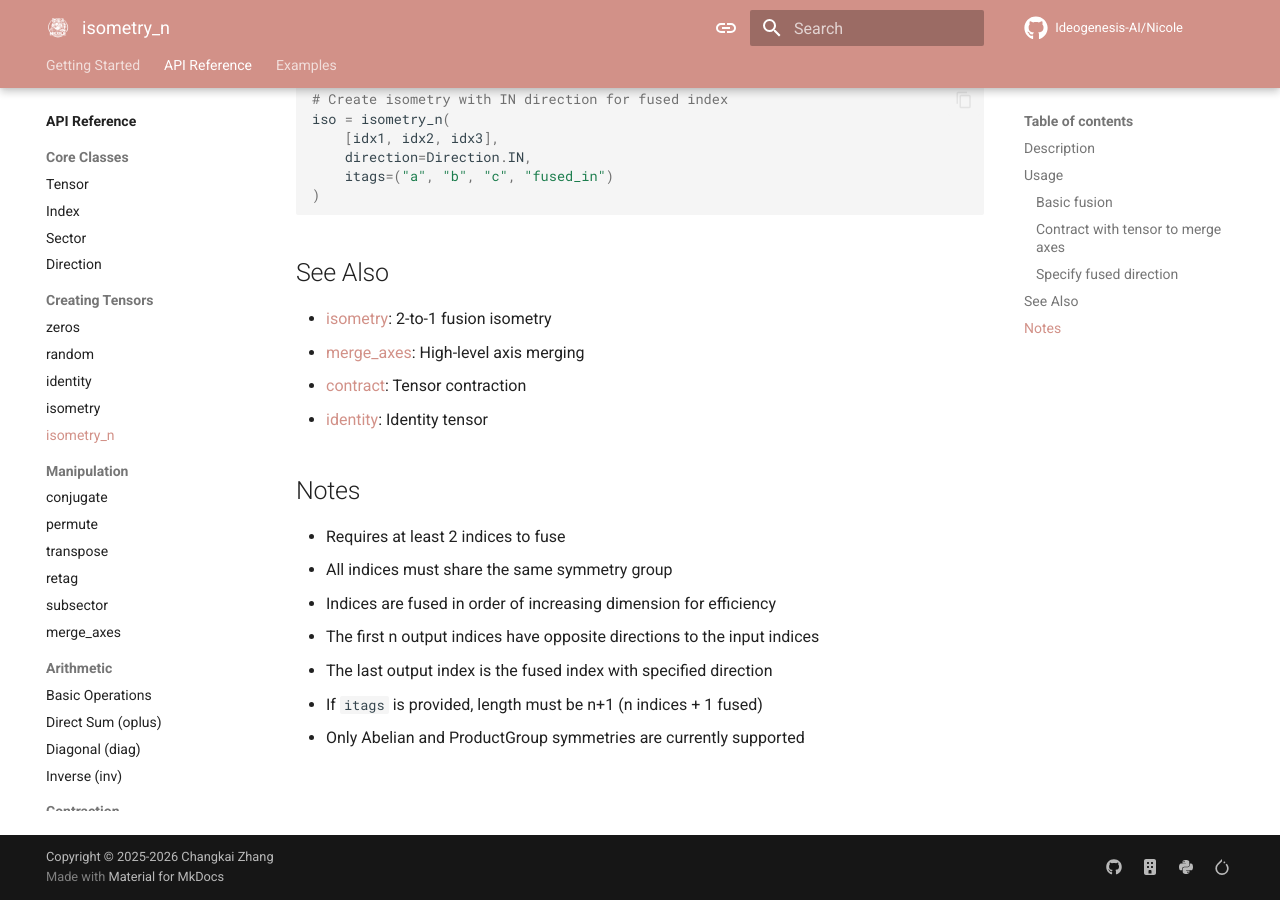
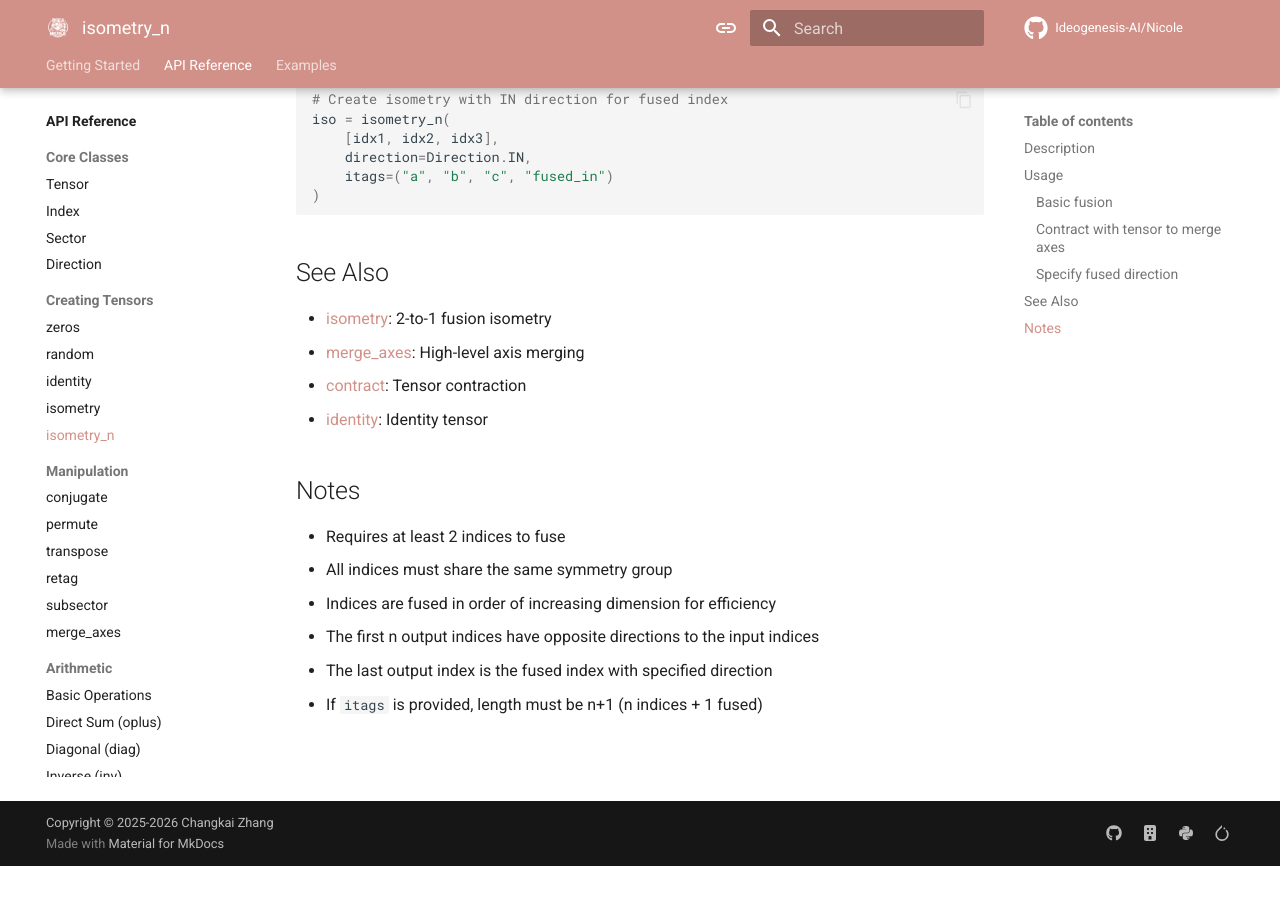
Before and after one commit to Ideogenesis-AI/Nicole, an MkDocs documentation site: the page built from docs/api/creation/isometry_n.md, in a window 1280 px wide and 900 px high, scrolled down 1299 px. Built offline with MkDocs 1.6.1 and Material for MkDocs 9.7.7, drawn with Linux system fonts in a browser that asks for light colours; comment, search, counter and statistics services are not loaded; the version menu is left out; after the commit the page ends 2165 px from its top, so only the background shows below that.

Commit message:
Remove note on symmetry support from isometry_n documentation to streamline content

```diff
--- a/docs/api/creation/isometry_n.md
+++ b/docs/api/creation/isometry_n.md
@@ -73,4 +73,3 @@ iso = isometry_n(
 - The first n output indices have opposite directions to the input indices
 - The last output index is the fused index with specified direction
 - If `itags` is provided, length must be n+1 (n indices + 1 fused)
-- Only Abelian and ProductGroup symmetries are currently supported
```
